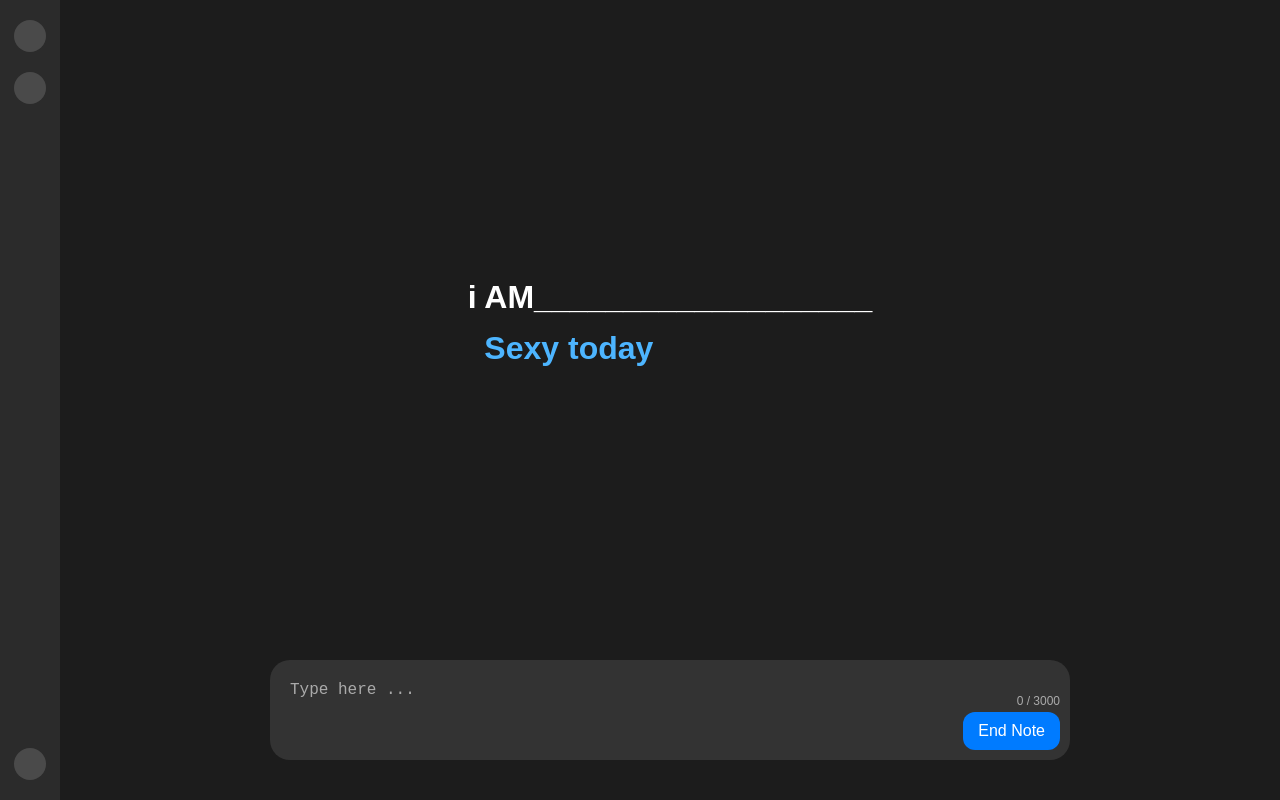
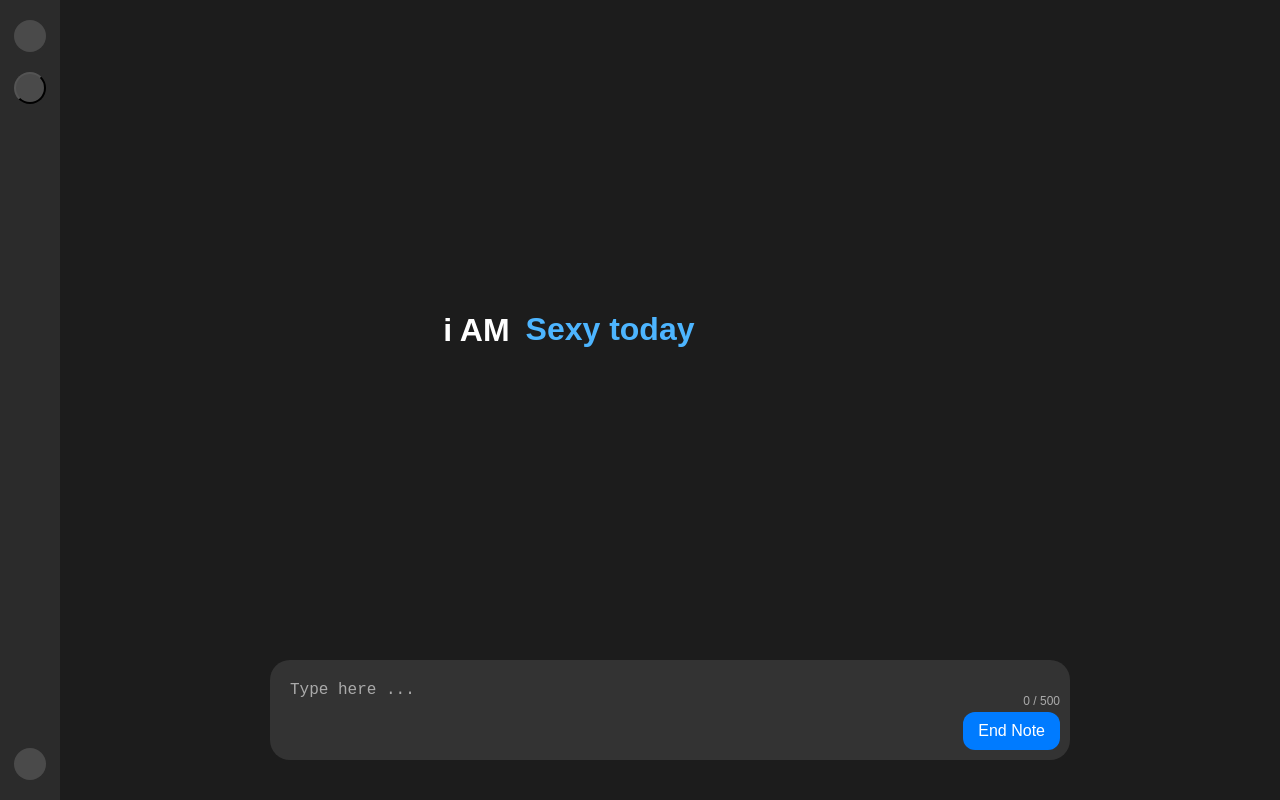
Before and after one commit to Akmalchan/Project_I_AM, a website built with webpack: page ChatPage.html in a window 1280 px wide. Built offline with nearby package versions, Linux system fonts and the light colour scheme.

Commit message:
ChatPage Update

```diff
--- a/ChatPage.html
+++ b/ChatPage.html
@@ -13,7 +13,7 @@
   <div class="sidebar">
     <div class="sidebar-icons">
       <div class="profile-icon"></div>
-      <div class="menu-icon"></div>
+      <button class="menu-icon"></button> <!-- DUMMY BUTTON--------->
     </div>
     <div class="settings-icon"></div>
   </div>
@@ -22,7 +22,7 @@
     <!-- Chat Messages -->
     <div class="messages">
       <h1 class="bot-message">
-        i AM___________________
+        i AM
         <div class="roller" id="roller">
         <span id="rolltext">
           Sexy today<br />
--- a/css/ChatPageStyle.css
+++ b/css/ChatPageStyle.css
@@ -75,7 +75,12 @@ body {
     font-size: 32px;
     font-weight: 300;
 }
-
+.bot-message {
+    display: flex;
+    align-items: center; /* Keeps "I AM" and animation aligned */
+    gap: 8px; /* Adds space between the static and animated text */
+    white-space: nowrap; /* Prevents unwanted line breaks */
+}
 .highlight {
     color: #4db5ff;
 }
@@ -86,11 +91,13 @@ body {
     position: relative;
     overflow: hidden;
     width: 100%;
-    display: flex;
+    display: inline-block; /* Keep it inline */
+    vertical-align: baseline; /* Aligns it properly with the text */
     justify-content: center;
     align-items: center;
     color: #4db5ff; /* Match the highlight color */
     font-weight: bold;
+    margin-left: 8px; /* Adjust spacing as needed */
 }
 
 #spare-time {
@@ -102,9 +109,10 @@ body {
 }
 
 .roller #rolltext {
-    position: absolute;
-    top: 0;
+    position: relative;
+    display: inline-block;
     animation: slide 5s infinite;
+    white-space: nowrap; /* Prevent line breaks */
 }
 
 @keyframes slide {
@@ -163,7 +171,6 @@ body {
     font-weight: bold;
     animation: fadeIn 0.5s ease-in-out;
 }
-
 @keyframes fadeIn {
     from {
         opacity: 0;
--- a/js/ChatPageScript.js
+++ b/js/ChatPageScript.js
@@ -1,17 +1,21 @@
 document.addEventListener('DOMContentLoaded', () => {
     const chatInput = document.getElementById('chat-input');
-    const charCount = document.querySelector('.char-count');
+    const wordCount = document.querySelector('.char-count');
+    const maxWords = 500;
     const roller = document.getElementById('roller'); // Reference to the roller element
     const container = chatInput.closest('.container'); // Adjust this selector to match your input container
     let isInputFocused = false; // Track if input field is focused
 
     // Function to update character count
-    const updateCharCount = () => {
-        charCount.textContent = `${chatInput.value.length} / 3000`;
+    const updateWordCount = () => {
+        // Split input value by spaces, filtering out empty words caused by multiple spaces
+        const wordArray = chatInput.value.trim().split(/\s+/).filter(word => word.length > 0);
+        const currentWordCount = wordArray.length;
+        wordCount.textContent = `${currentWordCount} / ${maxWords}`;
     };
 
-    // Initial character count update
-    updateCharCount();
+    // Initial word count update
+    updateWordCount();
 
     // Add focus event listener to handle height expansion and hide roller
     chatInput.addEventListener('focus', () => {
@@ -29,7 +33,7 @@ document.addEventListener('DOMContentLoaded', () => {
 
     // Add input event listener to update character count and hide roller
     chatInput.addEventListener('input', () => {
-        updateCharCount();
+        updateWordCount();
         // Hide roller animation as long as user is typing
         if (chatInput.value.trim()) {
             roller.style.display = 'none';
```
